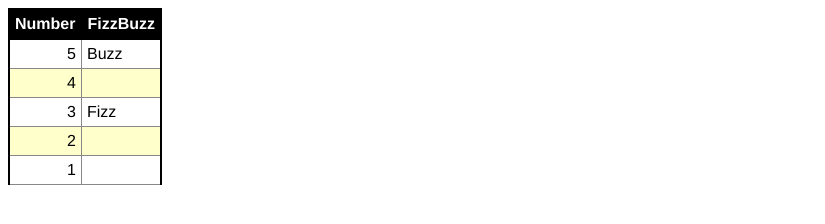
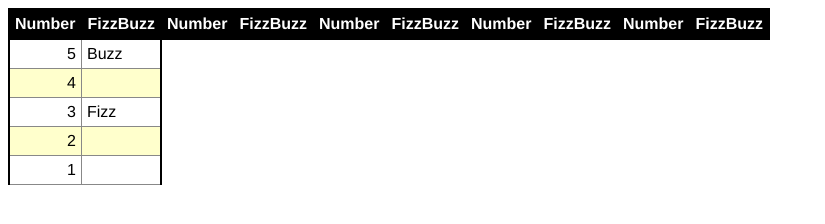
Before and after one commit to Irishgirl/fizzbuzz, a plain HTML site: page index.html in a window 1280 px wide. Both pictures are taken after a click on the button "FizzBuzz!". Shown: the whole page, without its empty margins (0-825 px from the left). Drawn offline with Linux system fonts and the light colour scheme.

Commit message:
added more columns

```diff
--- a/index.html
+++ b/index.html
@@ -15,6 +15,14 @@
           <tr>
             <th>Number</th>
             <th>FizzBuzz</th>
+            <th>Number</th>
+            <th>FizzBuzz</th>
+            <th>Number</th>
+            <th>FizzBuzz</th>
+            <th>Number</th>
+            <th>FizzBuzz</th>
+            <th>Number</th>
+            <th>FizzBuzz</th>
           </tr>
         </thead>
         <tbody id='fizzbuzz'>
```
